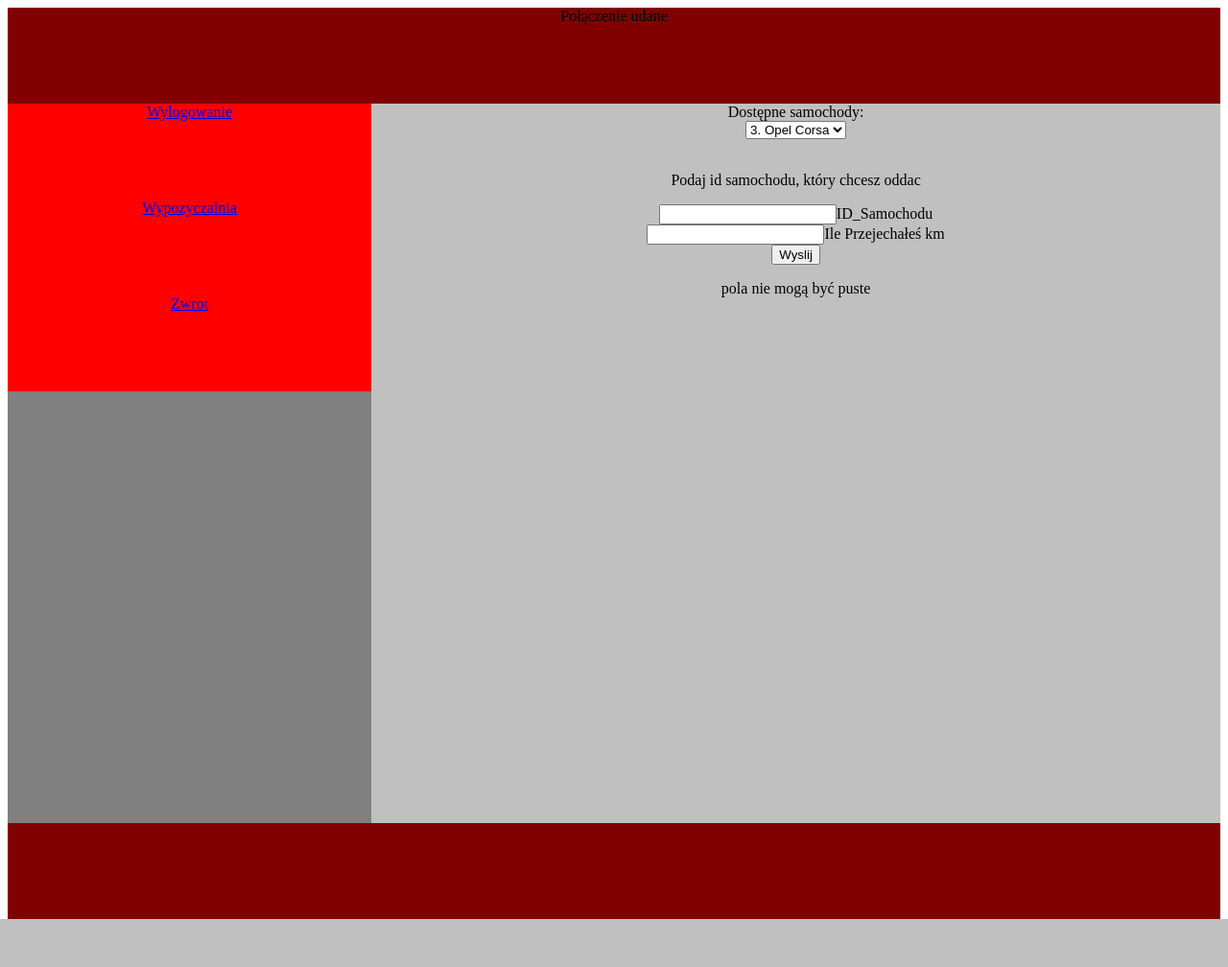
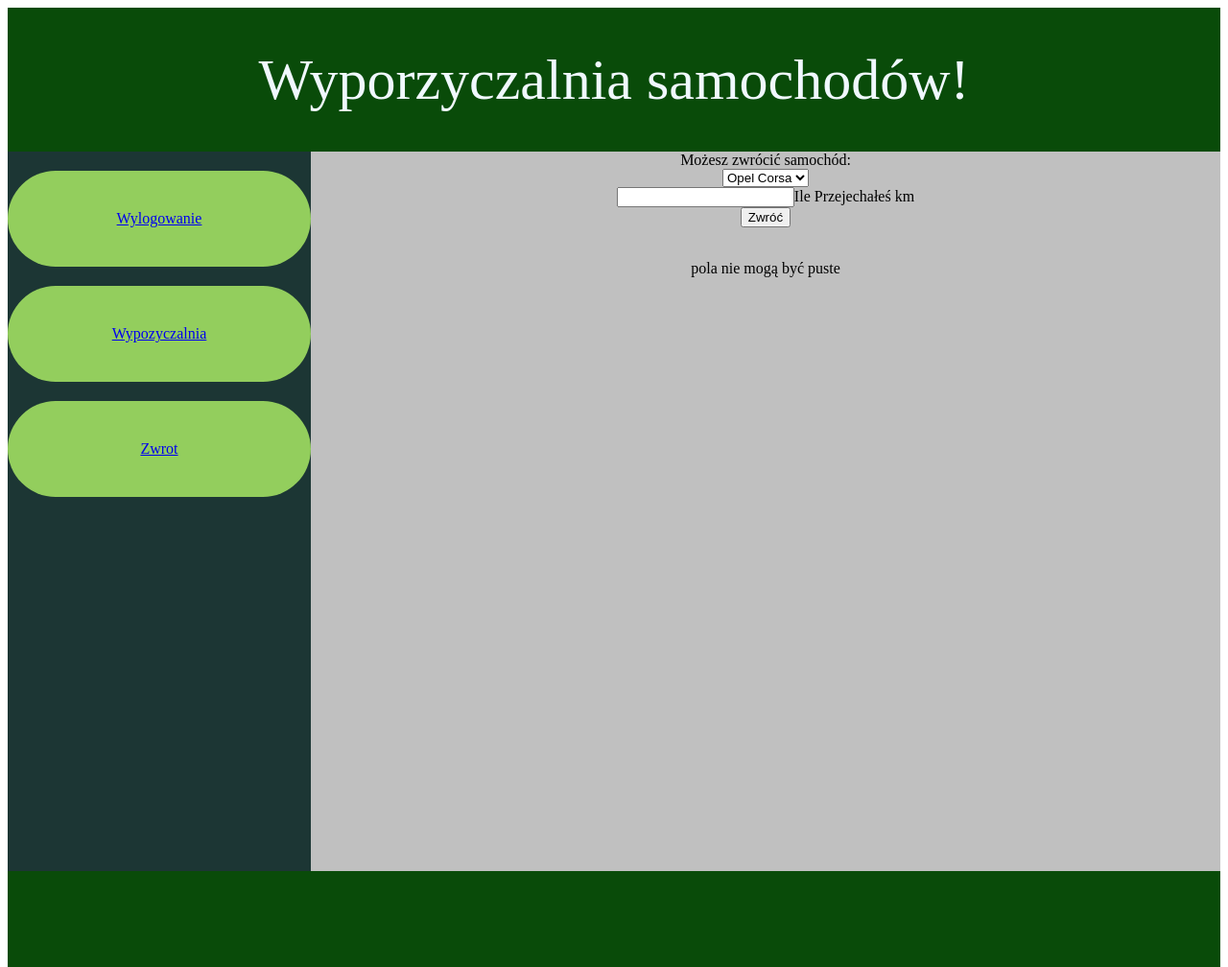
Before and after one commit to MateuszM16/Wyp, a PHP site: page /Zwrot.php in a window 1280 px wide. Shown: the whole page at 96% size. Before the commit the page ends 958 px from the top, so only its background shows below. Run offline with PHP 8.4, Linux system fonts and the light colour scheme; the visitor is signed in with stand-in values (Sample User, id 1); data comes from the database, SQL or seed files in the repository; data that the repository does not hold is empty.

Commit message:
wersja x2

```diff
--- a/Logowanie.php
+++ b/Logowanie.php
@@ -14,6 +14,8 @@
 	</head>
 	<body>
 		<div class="naglowek">
+
+		Wyporzyczalnia samochodów!
 
 			<?php
 				include('polaczenie.php');
--- a/Rejestracja.php
+++ b/Rejestracja.php
@@ -10,7 +10,7 @@
 	</head>
 	<body>
 		<div class="naglowek">
-
+		Wyporzyczalnia samochodów!
 
 			<?php
 				include('polaczenie.php');
@@ -49,7 +49,7 @@
 
 				if ($result->num_rows > 0)
 				{
-					echo "Taki login jest już zanjęty";
+					echo "Taki login jest już zajęty, wybierz inny";
 				}
 				else
 				{
--- a/Zwrot.php
+++ b/Zwrot.php
@@ -18,6 +18,7 @@
 	</head>
 	<body>
 		<div class="naglowek">
+		Wyporzyczalnia samochodów!
 			<?php
 				include('polaczenie.php');
 			?>
@@ -32,7 +33,7 @@
 		</div>
 		<div class="body">
 			<?php
-				echo "Dostępne samochody: ";
+				echo "Możesz zwrócić samochód: ";
 				$sql = "select * from samochod where czy_wyporzy ='Tak'";
 				$result = $conn->query($sql);
 				if($result->num_rows > 0)
@@ -41,25 +42,25 @@
 					echo "<select name='Lista'>";
 					while($row = $result->fetch_assoc())
 					{
-						echo "<option value=",$row["Marka"],"'>",$row["ID"].". ".$row["Marka"]." ".$row["Model"],"</option>";
+						echo "<option value=",$row["ID"],">",$row["Marka"]." ".$row["Model"],"</option>";
 					}
 					echo "</select>";
+					echo "</br>";
+					echo "<input type='input' name='Ile_KM'/>Ile Przejechałeś km<br>";
+					echo "<input type='submit' value='Zwróć'/>";
+					echo "</form>";
+
 
 				} else echo "Brak samochodów do Oddania";
 			?>
+			<br>
 
-			<br><br>
-			<p> Podaj id samochodu, który chcesz oddac </p>
 
-				<input type="input" name="ID"/>ID_Samochodu<br>
-				<input type="input" name="Ile_KM"/>Ile Przejechałeś km<br>
-				<input type="submit" value="Wyslij"/>
-			</form>
 
 			<?php
-				$id = $_POST["ID"];
+				$id = $_POST["Lista"];
 				$Ile_KM = $_POST["Ile_KM"];
-				if( ($_POST["ID"])!="" )
+				if( ($_POST["Lista"])!="" )
 				{
 					$sql = "UPDATE samochod SET Czy_wyporzy='Nie' where ID='$id'";
 					if($conn->query($sql) === TRUE)
--- a/menu.php
+++ b/menu.php
@@ -2,22 +2,12 @@
 
 if (isset($_SESSION['zalogowany']) && $_SESSION['zalogowany'] == 1)
 {
-	echo "<div class='guzik'>";
-	echo "<a href='Wylogowanie.php'>Wylogowanie</a>";
-	echo "</div>";
-	echo "<div class='guzik'>";
-	echo "<a href='Wypozyczalnia.php'>Wypozyczalnia</a>";
-	echo "</div>";
-	echo "<div class='guzik'>";
-	echo "<a href='Zwrot.php'>Zwrot</a>";
-	echo "</div>";
+	echo "<a href='Wylogowanie.php'><div class='guzik'>Wylogowanie</div></a>";
+	echo "<a href='Wypozyczalnia.php'><div class='guzik'>Wypozyczalnia</div></a>";
+	echo "<a href='Zwrot.php'><div class='guzik'>Zwrot</div></a>";
 }
 else{
-	echo "<div class='guzik'>";
-	echo "<a href='Rejestracja.php'>Rejestracja</a>";
-	echo "</div>";
-	echo "<div class='guzik'>";
-	echo "<a href='Logowanie.php'>Logowanie</a>";
-	echo "</div>";
+	echo "<a href='Rejestracja.php'><div class='guzik'>Rejestracja</div></a>";
+	echo "<a href='Logowanie.php'><div class='guzik'>Logowanie</div></a>";
 }
 ?>
--- a/polaczenie.php
+++ b/polaczenie.php
@@ -9,5 +9,5 @@
 	{
 	die("Połączenie nie udane " . $conn->connect_error);
 	}
-	else echo "Połączenie udane";
+	else echo "   ";
 ?>
--- a/style.css
+++ b/style.css
@@ -1,22 +1,25 @@
 .naglowek{
 	float: left;
 	width: 100%;
-	height:100px;
+	height:150px;
 	text-align:center;
-	background-color:#800000;
+	background-color:#094b09;
+	line-height: 150px;
+	font-size: 60px;
+	color: aliceblue;
 }
 
 .menu{
 	float: left;
-	width: 30%;
+	width: 25%;
 	height:750px;
 	text-align:center;
-	background-color:#808080;
+	background-color:#1c3634;
 }
 
 .body{
 	float: left;
-	width: 70%;
+	width: 75%;
 	height:750px;
 	text-align:center;
 	background-color:#C0C0C0;
@@ -27,12 +30,31 @@
 	width: 100%;
 	height:100px;
 	text-align:center;
-	background-color:#800000;
+	background-color:#094b09;
 }
 
 .guzik
 {
 	width:100%;
 	height: 100px;
+	background-color: rgb(147, 206, 93);
+	border-radius: 100px;
+	float: center;
+	margin-top: 20px;
+	line-height: 100px;
+	list-style-type: none;
+}
+
+.guzik:hover
+{
+	width:100%;
+	height: 100px;
 	background-color: red;
+	border-radius: 100px;
+	float: center;
+	margin-top: 20px;
+	line-height: 100px;
+	font-size: 48px;
+	cursor: pointer;
+	list-style-type: none;
 }
```
Also changed, not shown: Wypozyczalnia.php (+10 -14 lines), index.php (added, +44 -0 lines).
